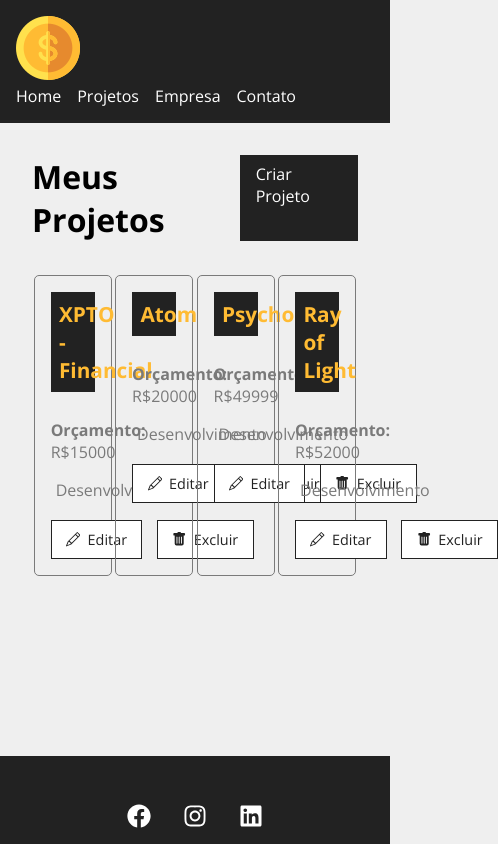
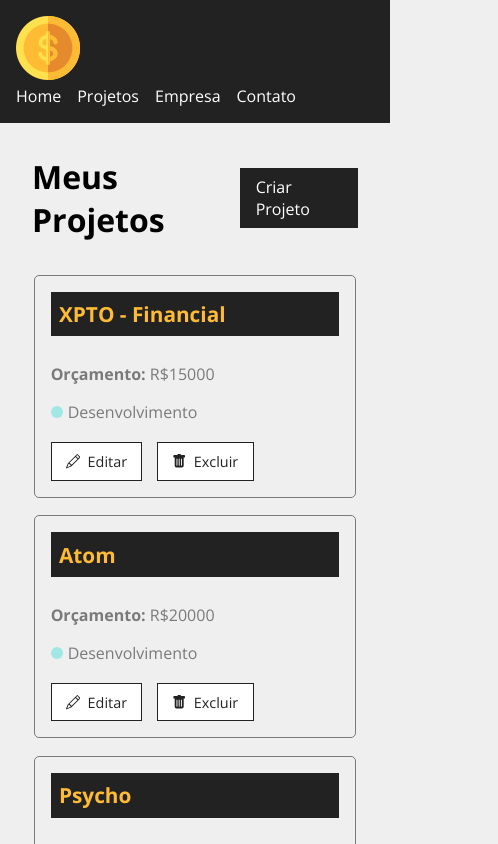
Before and after one commit to igogomes/costs, a React (Create React App) app: page /projects in a window 390 px wide. Shown: the top 844 px of the page, 498 px wide, since content can reach past the window. Built offline with nearby package versions, Linux system fonts and the light colour scheme; data requests are answered from the project's data file; the HTML template or start-up script is replaced by a standard one.

Commit message:
[igogomes] Applying responsive adjustments for Projects page

```diff
--- a/src/components/layout/LinkButton.module.css
+++ b/src/components/layout/LinkButton.module.css
@@ -9,3 +9,10 @@
 .btn:hover {
     color: #ffbb33;
 }
+
+@media screen and (max-width: 767px) {
+    .btn {
+        margin-top: auto;
+        margin-bottom: auto;
+    }
+}
--- a/src/components/layout/Navbar.js
+++ b/src/components/layout/Navbar.js
@@ -14,7 +14,7 @@ function Navbar() {
                 </Link>
                 <ul className={styles.list}>
                     <li className={styles.item}><Link to='/'>Home</Link></li>
-                    <li className={styles.item}><Link to='/Projects'>Projetos</Link></li>
+                    <li className={styles.item}><Link to='/projects'>Projetos</Link></li>
                     <li className={styles.item}><Link to='/company'>Empresa</Link></li>
                     <li className={styles.item}><Link to='/contact'>Contato</Link></li>
                 </ul>
--- a/src/components/pages/Projects.module.css
+++ b/src/components/pages/Projects.module.css
@@ -1,5 +1,6 @@
 .project_container {
     padding: 2em;
+    width: 100%;
 }
 
 .title_container {
--- a/src/components/project/ProjectCard.module.css
+++ b/src/components/project/ProjectCard.module.css
@@ -85,3 +85,16 @@
     background-color: #222;
     color: #ffbb33;
 }
+
+@media screen and (max-width: 896px) {
+    .project_card {
+        width: 49%;
+    }
+}
+
+@media screen and (max-width: 767px) {
+    .project_card {
+        width: 99%;
+        margin-bottom: 1rem;
+    }
+}
```
